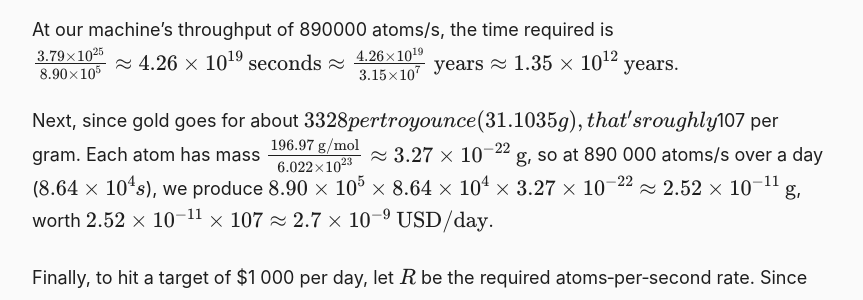
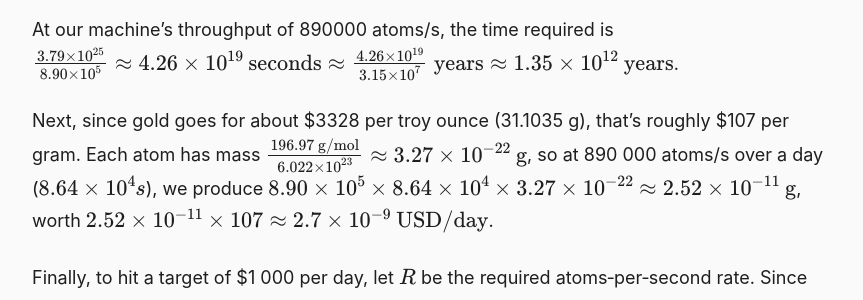
Before and after one commit to charlieoneill11/charlieoneill11.github.io, a Jekyll site: the page built from _posts/2025-05-12-alchemy.md, in a window 1280 px wide. Shown: the part 691-991 px from the top of the page, without its empty margins (208-1071 px from the left). Built offline with Jekyll 4.4.1, drawn with Linux system fonts in a browser that asks for light colours.

Commit message:
formatting fixes

```diff
--- a/_posts/2025-05-12-alchemy.md
+++ b/_posts/2025-05-12-alchemy.md
@@ -15,7 +15,7 @@ First, a standard gold bar weighs about 12400 g, and since gold’s molar mass i
 At our machine’s throughput of 890000 atoms/s, the time required is \\(\frac{3.79 \times 10^{25}}{8.90 \times 10^{5}} \approx 4.26\times10^{19}\text{ seconds}
  \approx \frac{4.26 \times 10^{19}}{3.15 \times 10^{7}}\text{ years} \approx1.35 \times 10^{12}\text{ years}\\).
 
-Next, since gold goes for about \$3328 per troy ounce (31.1035 g), that’s roughly \$107 per gram. Each atom has mass \\(\frac{196.97\text{ g/mol}}{6.022\times10^{23}}
+Next, since gold goes for about \\$3328 per troy ounce (31.1035 g), that’s roughly \\$107 per gram. Each atom has mass \\(\frac{196.97\text{ g/mol}}{6.022\times10^{23}}
 \approx 3.27\times10^{-22}\text{ g}\\), so at 890 000 atoms/s over a day (\\(8.64 \times 10^{4} s\\)), we produce \\(8.90\times 10^{5}\times 8.64\times 10^{4}\times 3.27\times 10^{-22} \approx2.52\times10^{-11}\text{ g}\\), worth \\(2.52 \times 10^{-11}\times107 \approx 2.7\times10^{-9}\text{ USD/day}\\).
 
 Finally, to hit a target of $1 000 per day, let \\(R\\) be the required atoms‐per‐second rate. Since revenue scales as
```
